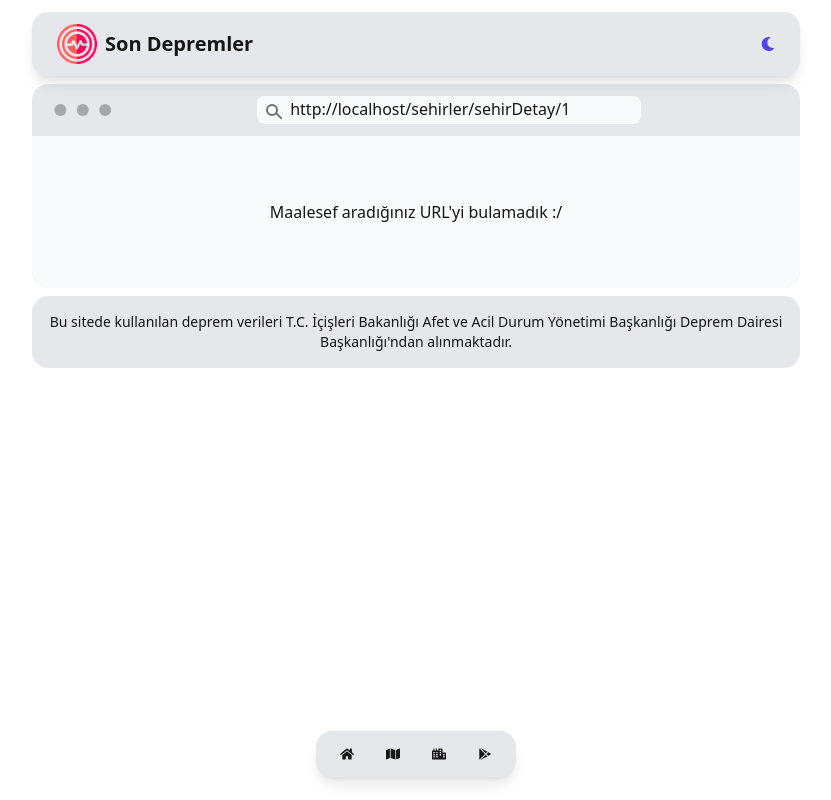
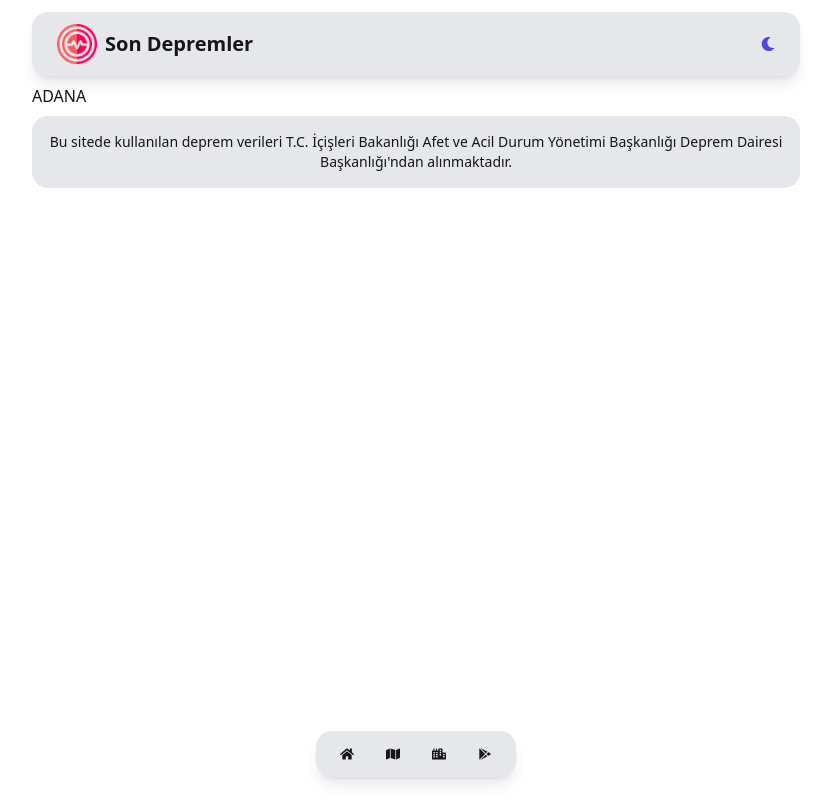
Before and after one commit to ismailcakici/son-depremler-web, a React (Create React App) app: page /sehirler/sehirDetay/1 in a window 1280 px wide. Shown: the whole page, without its empty margins (224-1055 px from the left). Built offline with nearby package versions, Linux system fonts and the light colour scheme.

Commit message:
cities detail page connected router
- Citydetail page connected with search feature
- Users can go directly detail page with adding city id to URL

```diff
--- a/src/pages/Cities/Cities.tsx
+++ b/src/pages/Cities/Cities.tsx
@@ -2,13 +2,19 @@ import React, { useState } from "react";
 import cityList from "../../constants/cities.json";
 import { FaSearch } from "react-icons/fa";
 import { City } from "../../types/City/City";
+import { useNavigate } from "react-router-dom";
 
 const Cities: React.FC = () => {
   const [searchTerm, setSearchTerm] = useState("");
+  const navigate = useNavigate();
 
   const filteredCities: City[] = cityList.filter((city: City) =>
     city.name.toLowerCase().includes(searchTerm.toLowerCase())
   );
+
+  const handleCityClick = (city: City) => {
+    navigate(`/sehirler/sehirDetay/${city.id}`, { state: city });
+  };
 
   return (
     <div className="rounded-box flex flex-col p-4 w-full min-h-screen bg-base-300">
@@ -30,7 +36,11 @@ const Cities: React.FC = () => {
           </thead>
           <tbody>
             {filteredCities.map((city: City) => (
-              <tr className="hover cursor-pointer" key={city.id}>
+              <tr
+                className="hover cursor-pointer"
+                key={city.id}
+                onClick={() => handleCityClick(city)}
+              >
                 <td>{city.name}</td>
               </tr>
             ))}
--- a/src/pages/CityDetail/CityDetail.tsx
+++ b/src/pages/CityDetail/CityDetail.tsx
@@ -1,7 +1,16 @@
 import React from "react";
+import cityList from "../../constants/cities.json";
+import { useParams } from "react-router-dom";
 
 const CityDetail: React.FC = () => {
-  return <div>CityDetail</div>;
+  const { cityId } = useParams<{ cityId: string }>();
+  const city = cityList.find((c) => c.id.toString() === cityId);
+
+  if (!city) {
+    return <div>Şehir bulunamadı.</div>;
+  }
+
+  return <div>{city.name}</div>;
 };
 
 export default CityDetail;
--- a/src/routes/Routes.tsx
+++ b/src/routes/Routes.tsx
@@ -14,7 +14,7 @@ const AppRoutes: React.FC = () => {
       <Route path="/deprem-detay" element={<Detail />} />
       <Route path="/harita" element={<Map />} />
       <Route path="/sehirler" element={<Cities />} />
-      <Route path="/sehirDetay" element={<CityDetail />} />
+      <Route path="/sehirler/sehirDetay/:cityId" element={<CityDetail />} />
       <Route path="/*" element={<NotFound />} />
     </Routes>
   );
```
